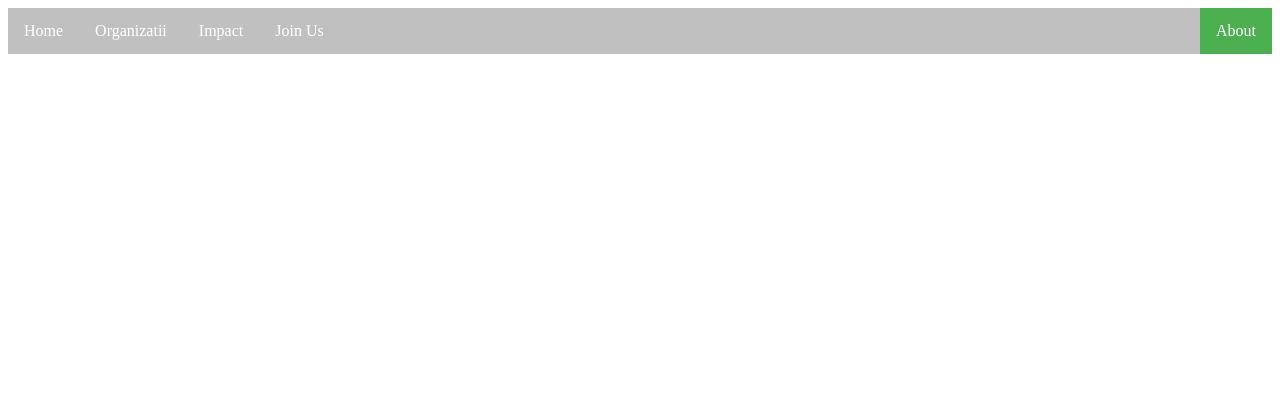
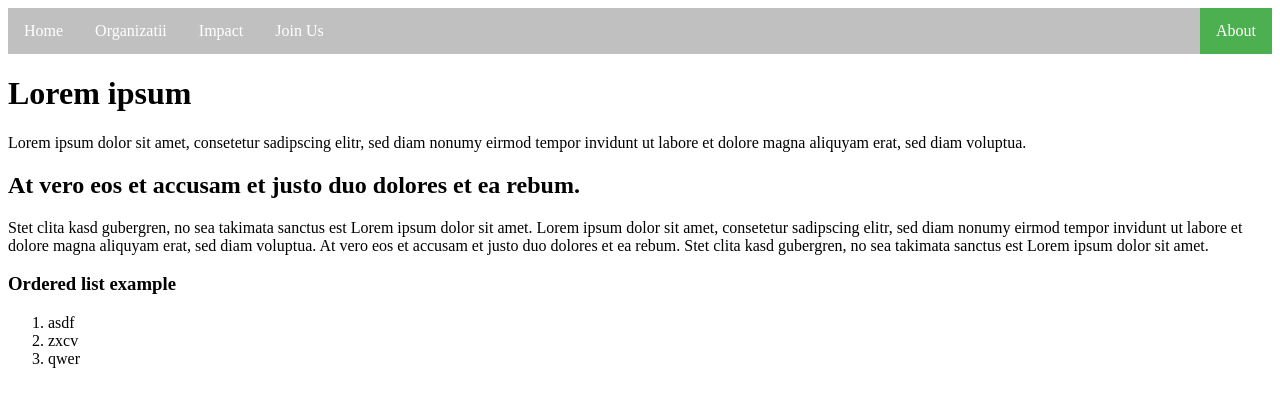
Before and after one commit to andrajitaru/proiect_grafica, a plain HTML site: page About.html in a window 1280 px wide. Drawn offline with Linux system fonts and the light colour scheme.

Commit message:
lorem ipsum and formatting

```diff
--- a/About.html
+++ b/About.html
@@ -16,5 +16,23 @@
 		  <li class="rightli" style="float:right"><a class="active" href="./About.html">About</a></li>
 		</ul>
 		<!--End Bara de Meniu -->
+		<div>
+		<h1>Lorem ipsum</h1>
+		<p>
+		Lorem ipsum dolor sit amet, consetetur sadipscing elitr, sed diam nonumy eirmod tempor invidunt ut labore et dolore magna aliquyam erat, sed diam voluptua.
+		</p>
+		<h2>
+ At vero eos et accusam et justo duo dolores et ea rebum.</h2>
+
+ Stet clita kasd gubergren, no sea takimata sanctus est Lorem ipsum dolor sit amet.
+ Lorem ipsum dolor sit amet, consetetur sadipscing elitr, sed diam nonumy eirmod tempor invidunt ut labore et dolore magna aliquyam erat, sed diam voluptua.
+ At vero eos et accusam et justo duo dolores et ea rebum. Stet clita kasd gubergren, no sea takimata sanctus est Lorem ipsum dolor sit amet.
+ <h3> Ordered list example</h3>
+ <ol>
+ <li> asdf</li>
+ <li> zxcv </li>
+ <li>qwer</li>
+ </ol>
+		</div>
 	</body>
 </html>
```
